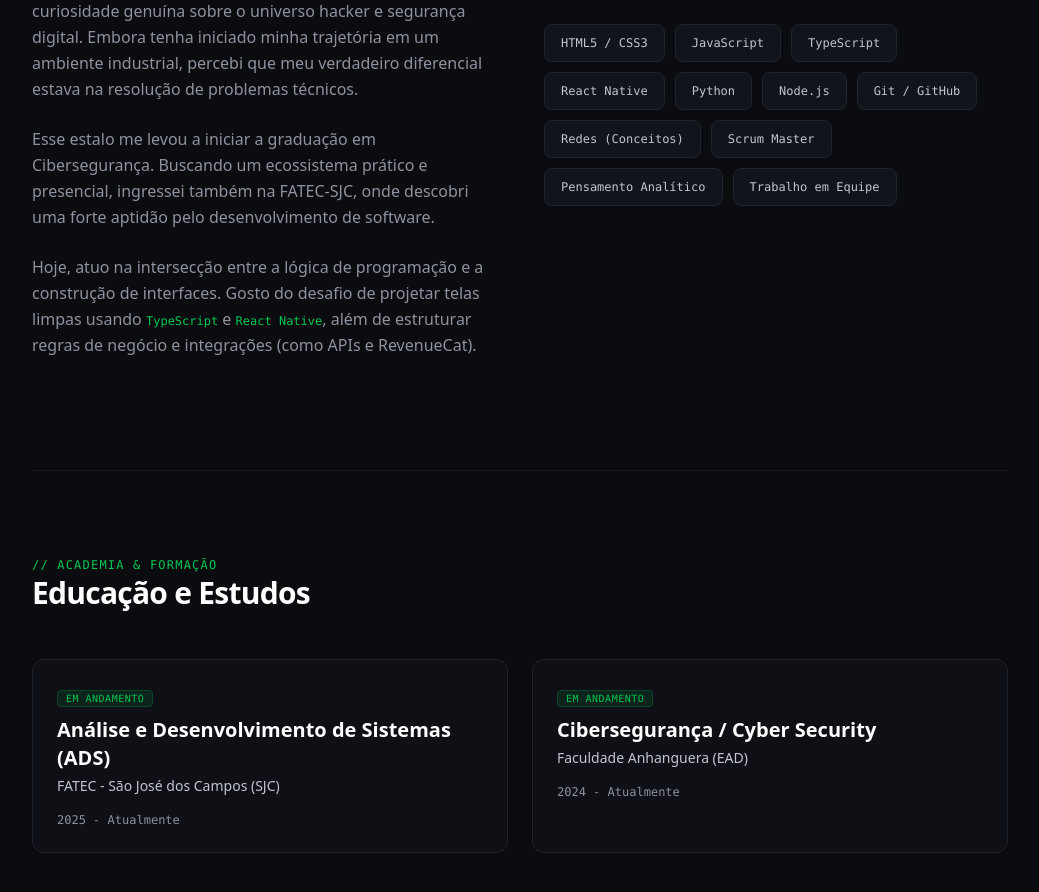
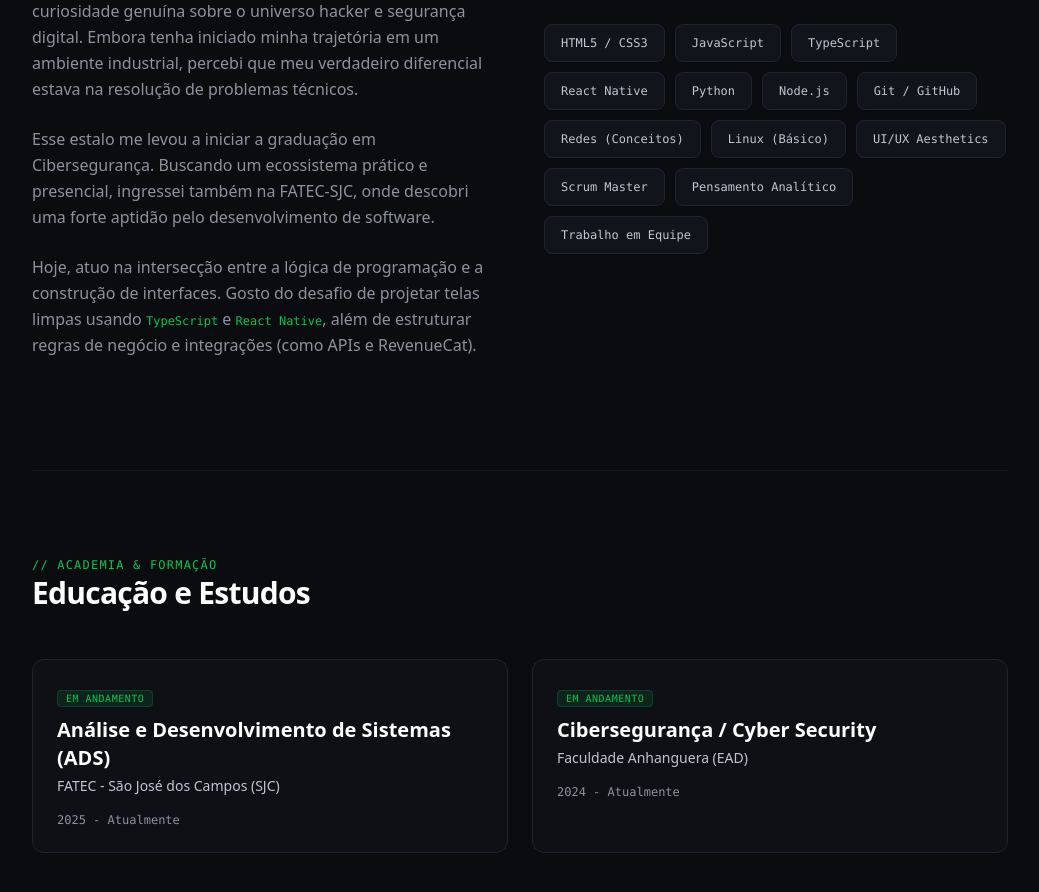
Before and after one commit to NicolasFonsecaM/nicolasfonsecam.github.io, a Next.js app: page / in a window 1280 px wide. Shown: the part 951-1843 px from the top of the page, without its empty margins (120-1159 px from the left). Built offline with nearby package versions, Linux system fonts and the light colour scheme; a web font is replaced by a local one.

Commit message:
Update AboutSection.tsx

```diff
--- a/src/components/core/AboutSection.tsx
+++ b/src/components/core/AboutSection.tsx
@@ -5,8 +5,8 @@ import { motion } from "framer-motion";
 export default function AboutSection() {
   const skills = [
     "HTML5 / CSS3", "JavaScript", "TypeScript", "React Native",
-    "Python", "Node.js", "Git / GitHub", "Redes (Conceitos)",
-    "Scrum Master", "Pensamento Analítico", "Trabalho em Equipe"
+    "Python", "Node.js", "Git / GitHub", "Redes (Conceitos)", "Linux (Básico)",
+    "UI/UX Aesthetics", "Scrum Master", "Pensamento Analítico", "Trabalho em Equipe"
   ];
 
   return (
```
